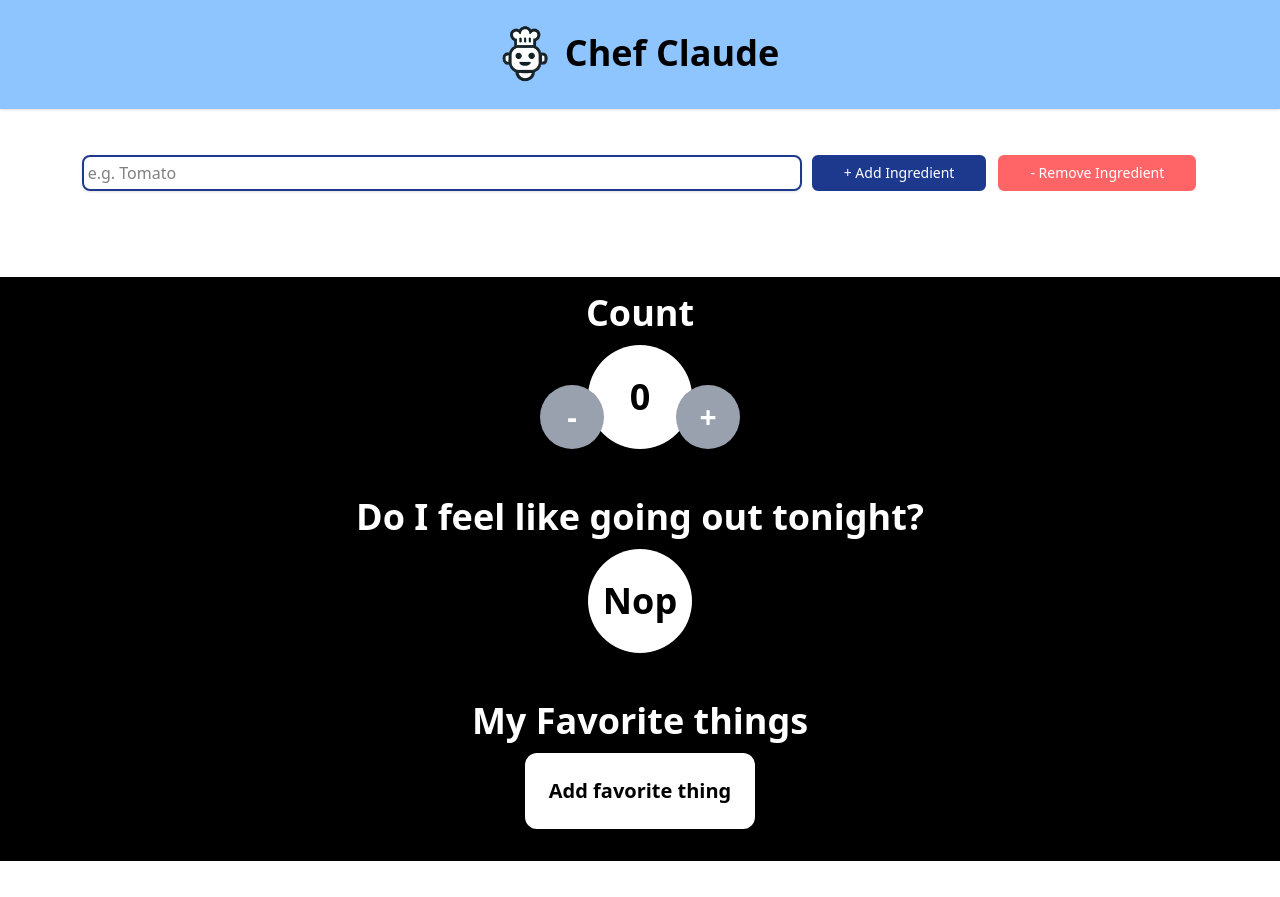
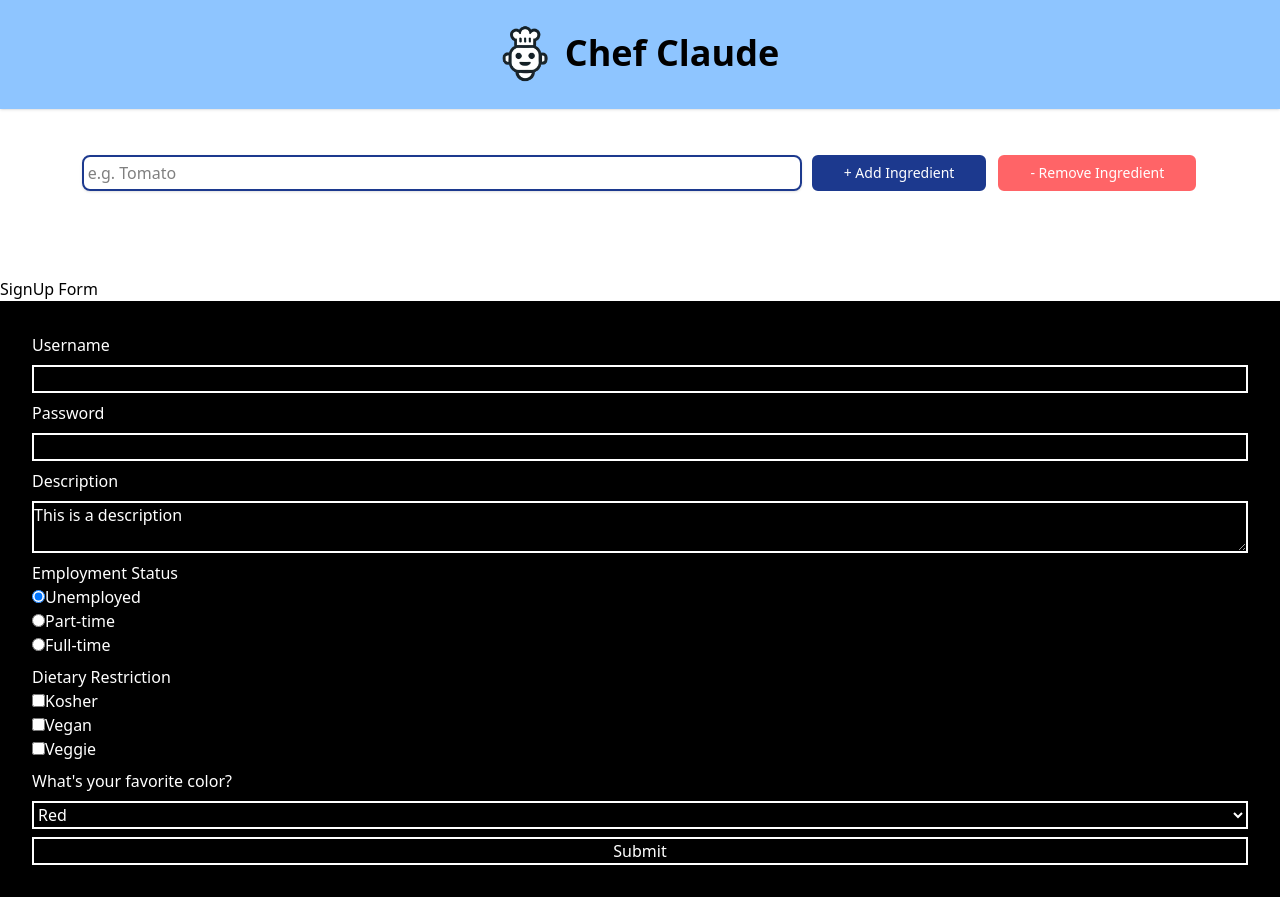
Before and after one commit to Wagner-Laranjeiras/chef-claude, a React (Vite) app: page / in a window 1280 px wide. Before the commit the page ends 861 px from the top, so only its background shows below. Built offline with nearby package versions, Linux system fonts and the light colour scheme.

Commit message:
work with forms

```diff
--- a/src/components/AddIngredient.jsx
+++ b/src/components/AddIngredient.jsx
@@ -3,12 +3,10 @@ import { useState } from "react";
 const AddIngredient = (props) => {
     const [ingredients, setIngredients] = useState( [] )
     const ingredientsListItems = ingredients.map( (ingredient) => {
-        return <li>{ ingredient }</li>
+        return <li key={ingredient}>{ ingredient }</li>
     })
 
-    function handleSubmit(e) {
-        const formData = new FormData(e.currentTarget);
-        e.preventDefault();
+    function handleSubmit(formData) {
         const newIngredient = formData.get('ingredient');
 
         setIngredients((prevIngredients) =>
@@ -28,69 +26,25 @@ const AddIngredient = (props) => {
             prevIngredients.filter(ingredient => ingredient !== ingredientToRemove)
         )
     }
+    ///////////////////////////////////////////////////////////////////////////////////
+    function handleForm(formData) {
+        const email = formData.get('username');
+        const status = formData.get('employmentStatus');
+        const dietaryRestrictions = formData.getAll('dietaryRestrictions');
+        const favColor = formData.get('favColor');
+        console.log(favColor)
+        console.log(dietaryRestrictions);
+        console.log(status);
+        console.log(email);
 
-    ///////////////////////////////////////////////////////////////////////////////////////////////
-    const [count, setCount ] = useState(0);
-
-    function handleAdd() {
-        console.log("Subtracted.")
-        setCount((prevCount) => prevCount + 1);
     }
-
-    function handleSubtract() {
-        console.log("Added.")
-        setCount((prevCount) => prevCount - 1);
-    }
-    ////////////////////////////////////////////////////////////////////////////////////////////////
-    const [isGoingOut, setIsGoingOut] = useState(false);
-    let isGoingOutAnswer = isGoingOut ? "Yes" : "Nop";
-
-    function handleGoingOut() {
-        setIsGoingOut((prevIsGoingOut) => !prevIsGoingOut);
-    }
-    ////////////////////////////////////////////////////////////////////////////////////////////////
-    const favoriteThingsSong = [
-        "Raindrops on roses",
-        "Whiskers on kittens",
-        "Bright copper kettles",
-        "Warm woolen mittens",
-        "Brown paper packages tied up with strings",
-        "Cream-colored ponies",
-        "Crisp apple strudels",
-        "Doorbells",
-        "Sleigh bells",
-        "Schnitzel with noodles",
-        "Wild geese that fly with the moon on their wings",
-        "Girls in white dresses with blue satin sashes",
-        "Snowflakes that stay on my nose and eyelashes",
-        "Silver-white winters that melt into springs",
-    ]
-
-    const [myFavoriteThings, setMyFavoriteThing] = useState([]);
-
-    function addFavoriteThing() {
-        setMyFavoriteThing(
-            (prevFavoriteThing) => {
-                return [
-                    ...prevFavoriteThing,
-                    favoriteThingsSong[prevFavoriteThing.length]
-                ]
-
-            }
-        )
-    }
-
-    const favoriteThing = myFavoriteThings.map((item) =>
-        <li key={item}>{item}</li>
-    )
-
-
+    ///////////////////////////////////////////////////////////////////////////////////
 
 
 
     return (
         <>
-            <form onSubmit={handleSubmit} className="flex justify-center items-center m-10">
+            <form action={handleSubmit} className="flex justify-center items-center m-10">
                 <input
                     aria-label="Add ingredient"
                     type="text"
@@ -111,46 +65,69 @@ const AddIngredient = (props) => {
                 { ingredientsListItems }
             </ul>
 
-            <div className="bg-black p-4 flex flex-col items-center justify-center">
-                <h1 className="text-white text-4xl font-bold mb-3">Count</h1>
-                <div className="flex items-end justify-center">
-                    <button
-                        onClick={handleSubtract}
-                        className="z-10 rounded-full text-white bg-gray-400 w-16 h-16 text-3xl font-semibold"
-                        aria-label="Decrease count"
-                    >-</button>
-                    <h2 className="mx-[-16px] flex justify-center text-4xl rounded-full font-semibold content-center items-center bg-white w-26 h-26">{count}</h2>
-                    <button
-                        onClick={handleAdd}
-                        className="z-10 rounded-full bg-gray-400 text-white w-16 h-16 text-3xl font-semibold"
-                        aria-label="Increase count"
-                    >+</button>
-                </div>
+            <section>
+                <h1>SignUp Form</h1>
+                <form action={handleForm} className="flex flex-col gap-2 bg-black text-white p-8">
+                    <label htmlFor="username">Username</label>
+                    <input type="text" name="username" id="username" className="border-2 border-white" />
 
-                <h1 className="mt-12 text-white text-4xl font-bold mb-3">Do I feel like going out tonight?</h1>
-                <button
-                    className="flex justify-center text-4xl rounded-full font-semibold content-center items-center bg-white w-26 h-26"
-                    onClick={handleGoingOut}
-                    aria-label={`The current answer is ${isGoingOutAnswer}`}
-                >{isGoingOutAnswer}</button>
+                    <label htmlFor="password">Password</label>
+                    <input type="password" name="password" id="password" className="border-2 border-white"/>
 
-                <h1 className="mt-12 text-white text-4xl font-bold mb-3">My Favorite things</h1>
-                <button
-                    className="flex justify-center text-xl rounded-xl font-semibold content-center items-center bg-white p-6"
-                    onClick={addFavoriteThing}
-                >Add favorite thing</button>
-                <section
-                    aria-live="polite"
-                >
-                    <ul
-                        className="text-white text-xl m-4 funt-semibold list-disc w-full"
-                    >
-                      {favoriteThing}
-                    </ul>
-                </section>
-            </div>
+                    <label htmlFor="description">Description</label>
+                    <textarea name="description" id="description" className="border-2 border-white">This is a description</textarea>
+
+                    <fieldset className="flex flex-col">
+                        <legend>Employment Status</legend>
+
+                        <label htmlFor="unemployed">
+                            <input className="border border-2 border-white" type="radio" name="employmentStatus" id="unemployed" value="unemployed" defaultChecked={true}/>
+                        Unemployed</label>
 
 
+                        <label htmlFor="partTime">
+                            <input className="border border-2 border-white" type="radio" name="employmentStatus" id="partTime" value="partTime"/>
+                        Part-time</label>
+
+
+                        <label htmlFor="fullTime">
+                            <input className="border border-2 border-white" type="radio" name="employmentStatus" id="fullTime" value="fullTime" />
+                        Full-time</label>
+                    </fieldset>
+
+                    <fieldset className="flex flex-col">
+                        <legend>Dietary Restriction</legend>
+                        <label>
+                            <input type="checkbox" name="dietaryRestrictions" value="kosher"/>
+                            Kosher
+                        </label>
+                        <label>
+                            <input type="checkbox" name="dietaryRestrictions" value="vegan"/>
+                            Vegan
+                        </label>
+                        <label>
+                            <input type="checkbox" name="dietaryRestrictions" value="veggie"/>
+                            Veggie
+                        </label>
+                    </fieldset>
+
+                    <label htmlFor="favColor">What's your favorite color?</label>
+                    <select required name="favColor" id="favColor" className="border-2 border-white">
+                        <option value="" disabled>-- Choose a color --</option>
+                        <option value="Red">Red</option>
+                        <option value="Orange">Orange</option>
+                        <option value="Green">Green</option>
+                        <option value="Purple">Purple</option>
+                        <option value="Yellow">Yellow</option>
+                        <option value="Blue">Blue</option>
+                        <option value="Lila">Lila</option>
+                        <option value="Indigo">Indigo</option>
+                    </select>
+
+                    <button className="border-2 border-white">Submit</button>
+
+                </form>
+            </section>
         </>
 
      );
```
